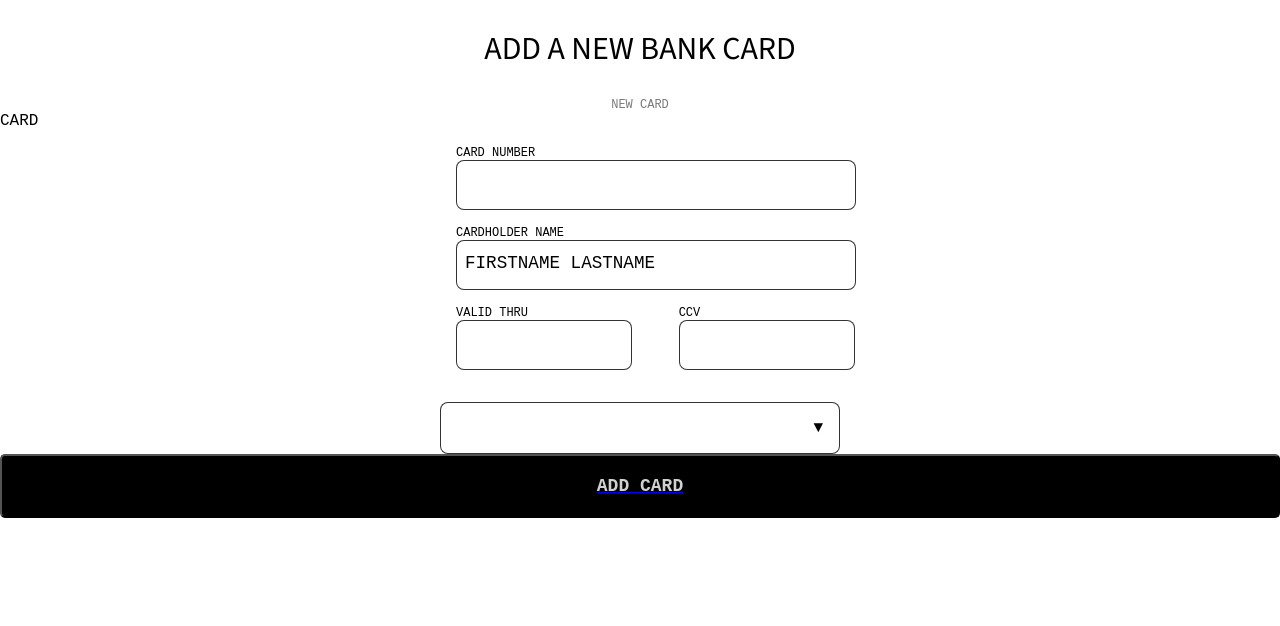
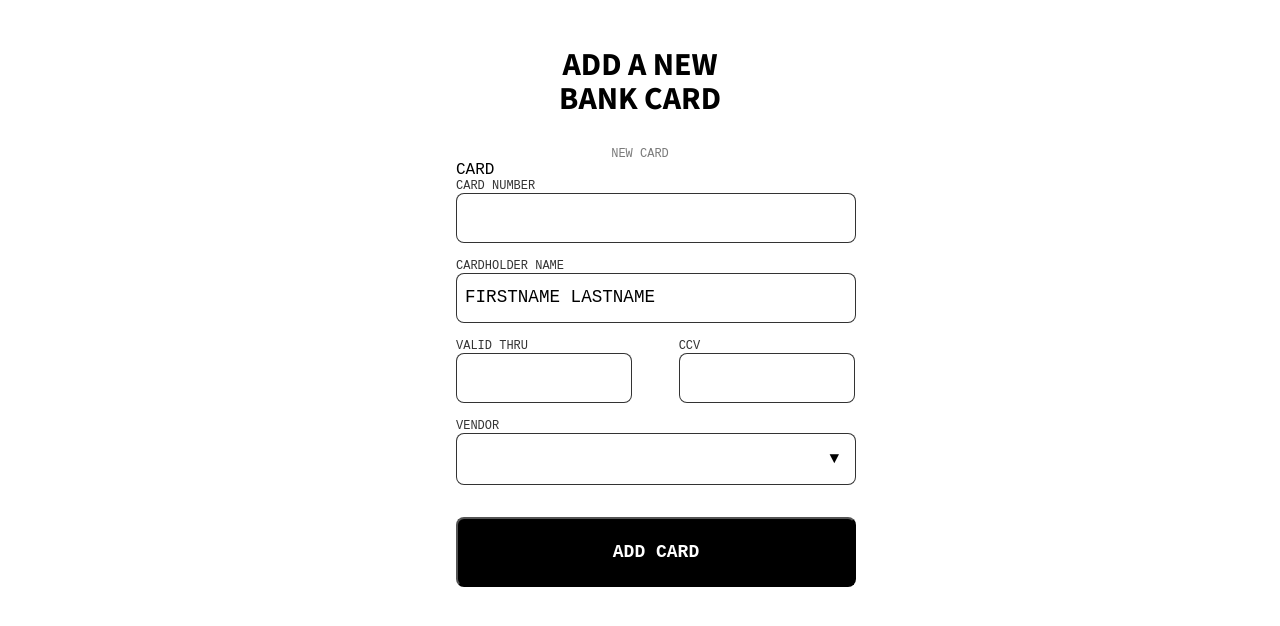
Before and after one commit to Egeeoz/js_2023_kungFuPants_eWallet, a React (Vite) app: page /Add in a window 1280 px wide. Shown: the top 626 px of the page. Built offline with nearby package versions, Linux system fonts and the light colour scheme; a web font is replaced by a local one.

Commit message:
remove nodemodules and styling button and dropdown

```diff
--- a/src/Components/DropDownInput.tsx
+++ b/src/Components/DropDownInput.tsx
@@ -1,13 +1,10 @@
-
-import "../abstracts/dropdown.scss"
-import "../abstracts/_variables.scss"
-import React, { useState } from 'react';
-import bitcoin from "../assets/bitcoin.png"
-import ninja from "../assets/ninja.png"
-import evil from "../assets/evil.png"
-import chain from "../assets/chain.png"
-
-
+import "../abstracts/dropdown.scss";
+import "../abstracts/_variables.scss";
+import React, { useState } from "react";
+import bitcoin from "../assets/bitcoin.png";
+import ninja from "../assets/ninja.png";
+import evil from "../assets/evil.png";
+import chain from "../assets/chain.png";
 
 interface Option {
   icon: string;
@@ -15,15 +12,14 @@ interface Option {
   color: string;
 }
 
-
 const Dropdown: React.FC = () => {
   const [isActive, setIsActive] = useState(false);
 
   const options: Option[] = [
-    { icon: bitcoin, text: 'BITCOIN INC', color:"rgba(255, 174, 52, 1)" },
-    { icon: ninja, text: 'NINJA BANK', color:"rgba(34, 34, 34, 1)" },
-    { icon: chain, text: 'BLOCK CHAIN INC', color:"rgba(139, 88, 249, 1)" },
-    { icon: evil , text: 'EVIL CORP', color:"rgba(243, 51, 85, 1)" },
+    { icon: bitcoin, text: "BITCOIN INC", color: "rgba(255, 174, 52, 1)" },
+    { icon: ninja, text: "NINJA BANK", color: "rgba(34, 34, 34, 1)" },
+    { icon: chain, text: "BLOCK CHAIN INC", color: "rgba(139, 88, 249, 1)" },
+    { icon: evil, text: "EVIL CORP", color: "rgba(243, 51, 85, 1)" },
   ];
 
   const toggleDropdown = () => {
@@ -31,9 +27,11 @@ const Dropdown: React.FC = () => {
   };
 
   return (
+    <>
       <div className="dropdown-wrapper">
+        <p className="vendor">VENDOR</p>
         <div className="dropdown-container">
-      <div className={`dropdown ${isActive ? 'active' : ''}`}>
+          <div className={`dropdown ${isActive ? "active" : ""}`}>
             <div className="input-container">
               <button className="dropbtn" onClick={toggleDropdown}>
                 &#9660;
@@ -42,8 +40,11 @@ const Dropdown: React.FC = () => {
             <div className="dropdown-content">
               {options.map((option, index) => (
                 <a href="#" key={index}>
-              <div className="img-box" style={{backgroundColor: option.color}}>
-              <img className="img-icon" src={option.icon}/>
+                  <div
+                    className="img-box"
+                    style={{ backgroundColor: option.color }}
+                  >
+                    <img className="img-icon" src={option.icon} />
                   </div>
                   <span>{option.text}</span>
                 </a>
@@ -52,6 +53,7 @@ const Dropdown: React.FC = () => {
           </div>
         </div>
       </div>
+    </>
   );
 };
 
--- a/src/Components/TextInput.tsx
+++ b/src/Components/TextInput.tsx
@@ -21,9 +21,11 @@ const TextInput = () => {
       ...prevState,
       [name]: value,
     }));
-    creditCardData.push(inputData);
+    console.log(inputData);
+
+    // creditCardData.push(inputData);
   };
-  const creditCardData = [inputData];
+  // const creditCardData = [inputData]; var vi vill pusha in våra obj
   return (
     <form className="form">
       <label>
--- /dev/null
+++ b/src/abstracts/app.scss
@@ -0,0 +1,10 @@
+@use "./variables" as *;
+
+body {
+  display: flex;
+  flex-direction: column;
+  width: 400px;
+  justify-content: center;
+  margin: 0 auto;
+  padding: 1rem;
+}
--- a/src/abstracts/button.scss
+++ b/src/abstracts/button.scss
@@ -1,10 +1,10 @@
 @use "./variables" as *;
 
-a {
-  width: 100%;
-  display: flex;
-  justify-content: center;
-}
+// a {
+//   width: 100%;
+//   display: flex;
+//   justify-content: center;
+// }
 
 .Btn-add {
   background-color: white;
@@ -14,12 +14,14 @@ a {
 }
 
 .addCardBtn {
-  color: $defualt-card;
+  color: white;
   background-color: $button-color;
   font-size: 18px;
-  border-radius: 5px;
-  font-weight: bold;
+  border-radius: 8px;
+  font-weight: 700;
   font-family: $text-font;
-  padding: 20px 30px;
+  min-width: 400px;
   width: 100%;
+  margin-top: 1rem;
+  min-height: 70px;
 }
--- a/src/abstracts/dropdown.scss
+++ b/src/abstracts/dropdown.scss
@@ -1,3 +1,4 @@
+@use "./variables" as *;
 .dropdown-container {
   min-width: 400px;
   justify-content: center;
@@ -6,10 +7,17 @@
 
 .dropdown-wrapper {
   display: flex;
+  flex-direction: column;
+  align-items: flex-start;
   width: 100%;
   min-width: 400px;
+  margin-bottom: 1rem;
 }
-
+.vendor {
+  font-weight: 400;
+  font-family: $text-font;
+  color: rgba(0, 0, 0, 0.8);
+}
 .img-box {
   display: grid;
   background-color: blue;
--- a/src/abstracts/textInput.scss
+++ b/src/abstracts/textInput.scss
@@ -8,12 +8,13 @@
   display: flex;
   flex-direction: column;
   flex-wrap: wrap;
-  padding: 1rem;
-  width: 400px;
+  // padding: 1rem;
+  // width: 400px;
+  width: 100%;
 }
 
 input {
-  min-width: 380px;
+  // min-width: 380px;
   min-height: 50px;
   width: 100%;
   margin-bottom: 1rem;
@@ -35,4 +36,5 @@ input {
 }
 label {
   font-size: 0.75rem;
+  color: rgba(0, 0, 0, 0.8);
 }
--- a/src/abstracts/top.scss
+++ b/src/abstracts/top.scss
@@ -6,6 +6,7 @@ h1 {
   max-width: 50%;
   margin: 2rem auto;
   line-height: 2.1rem;
+  font-weight: 700;
 }
 
 p {
```
Also changed, not shown: src/App.tsx (+4 -5 lines), 1 other file (tests, documents, lock files or other folders). Lines whose indentation alone changed are shown as unchanged.
